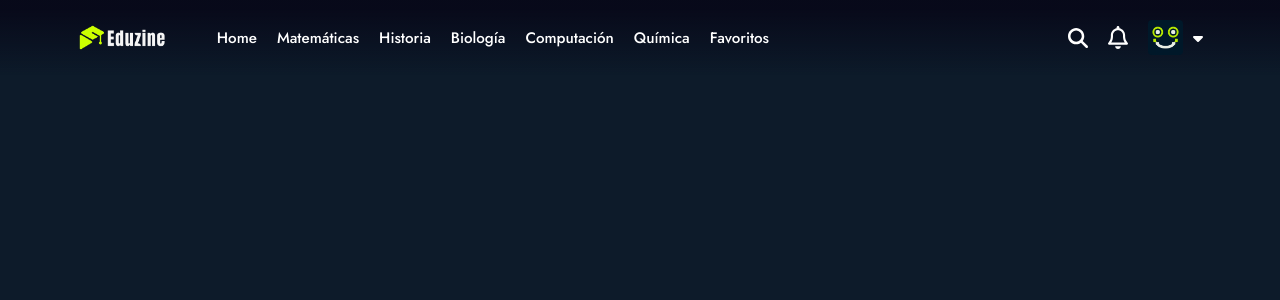
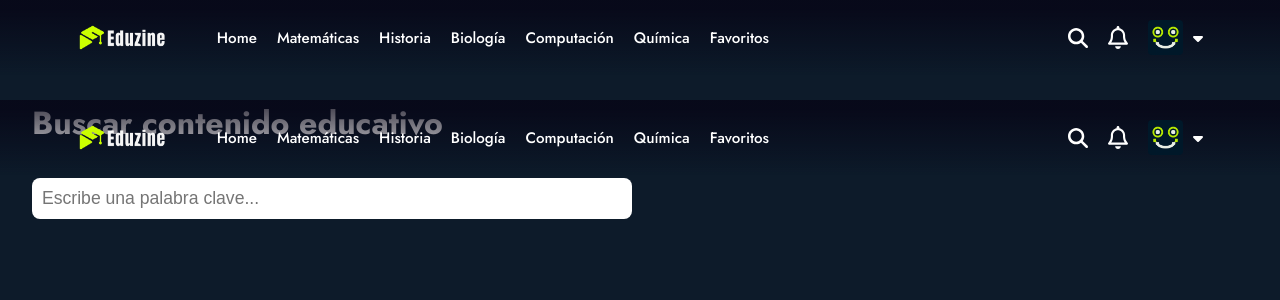
Before and after one commit to JosM0906/copiadeStreaming, a React (Vite) app: page /busqueda in a window 1280 px wide. Shown: the top 300 px of the page. Built offline with nearby package versions, Linux system fonts and the light colour scheme.

Commit message:
se agrego busqueda y cambiso en el app.jsx

```diff
--- a/src/App.jsx
+++ b/src/App.jsx
@@ -22,9 +22,11 @@ import VideoBiologia from './pages/Categorias/videobiologia';
 import Computacion from './pages/Categorias/Computacion';
 import VideoComputacion from './pages/Categorias/videocomputacion';
 
+// FAVORITOS
 import Favoritos from './pages/Favoritos/Favoritos';
 
-
+// BUSQUEDA
+import Busqueda from './pages/Busqueda/Busqueda';
 
 const AppWrapper = () => {
   const location = useLocation();
@@ -56,6 +58,9 @@ const AppWrapper = () => {
 
         {/* Ruta de favoritos */}
         <Route path="/favoritos" element={<Favoritos />} />
+
+        {/* Ruta de búsqueda */}
+        <Route path="/busqueda" element={<Busqueda />} />
       </Routes>
     </>
   );
--- a/src/components/Navbar/Navbar.css
+++ b/src/components/Navbar/Navbar.css
@@ -163,3 +163,15 @@
     display: flex;
   }
 }
+
+/*busqueda*/
+.buscador-input {
+  padding: 6px 10px;
+  border-radius: 4px;
+  border: none;
+  outline: none;
+  font-size: 14px;
+  background-color: white;
+  color: black;
+  margin-left: 10px;
+}
--- a/src/components/Navbar/Navbar.jsx
+++ b/src/components/Navbar/Navbar.jsx
@@ -1,44 +1,32 @@
-// Importa React y el hook useState para manejar estados
 import React, { useState } from 'react';
-
-// Importa el componente Link para navegación entre rutas
 import { Link } from 'react-router-dom';
-
-// Importa los estilos del navbar
 import './Navbar.css';
 
-// Importa los recursos visuales (imágenes y íconos)
 import logo from '../../assets/logo.png';
 import search_icon from '../../assets/search_icon.svg';
 import bell_icon from '../../assets/bell_icon.svg';
 import profile_img from '../../assets/profile_img.png';
 import caret_icon from '../../assets/caret_icon.svg';
 
-// Componente funcional del Navbar
 const Navbar = () => {
-  // Estado que controla si el menú desplegable está visible (modo móvil)
   const [showMenu, setShowMenu] = useState(false);
+  const [mostrarBuscador, setMostrarBuscador] = useState(false);
+  const [terminoBusqueda, setTerminoBusqueda] = useState('');
 
-  // Función que alterna la visibilidad del menú móvil
   const toggleMenu = () => {
     setShowMenu(!showMenu);
   };
 
+  const toggleBuscador = () => {
+    setMostrarBuscador(!mostrarBuscador);
+  };
+
   return (
-    // Contenedor principal del navbar
     <div className='navbar'>
-
-      {/* Sección izquierda del navbar */}
+      {/* Sección izquierda */}
       <div className="navbar-left">
-        {/* Logo de la plataforma */}
         <img src={logo} alt="logo" />
-
-        {/* Botón visible solo en pantallas pequeñas para mostrar el menú */}
-        <button className="menu-toggle" onClick={toggleMenu}>
-          Explorar
-        </button>
-
-        {/* Menú de navegación para pantallas grandes */}
+        <button className="menu-toggle" onClick={toggleMenu}>Explorar</button>
         <ul>
           <li><Link to="/home">Home</Link></li>
           <li><Link to="/matematicas">Matemáticas</Link></li>
@@ -48,8 +36,6 @@ const Navbar = () => {
           <li><Link to="/quimica">Química</Link></li>
           <li><Link to="/favoritos">Favoritos</Link></li>
         </ul>
-
-        {/* Menú desplegable para pantallas pequeñas (responsive) */}
         <div className={`menu-dropdown ${showMenu ? 'show' : ''}`}>
           <Link to="/home">Home</Link>
           <Link to="/matematicas">Matemáticas</Link>
@@ -61,18 +47,33 @@ const Navbar = () => {
         </div>
       </div>
 
-      {/* Sección derecha del navbar */}
+      {/* Sección derecha */}
       <div className="navbar-right">
-        {/* Íconos de búsqueda y notificaciones */}
-        <img src={search_icon} alt="" className='icons' />
-        <img src={bell_icon} alt="" className='icons' />
+        {/* LUPA */}
+        <img
+          src={search_icon}
+          alt="Buscar"
+          className='icons'
+          onClick={toggleBuscador}
+          style={{ cursor: 'pointer' }}
+        />
 
-        {/* Perfil de usuario con menú desplegable */}
+        {/* Input de búsqueda (visible solo si mostrarBuscador es true) */}
+        {mostrarBuscador && (
+          <input
+            type="text"
+            className="buscador-input"
+            placeholder="Buscar..."
+            value={terminoBusqueda}
+            onChange={(e) => setTerminoBusqueda(e.target.value)}
+          />
+        )}
+
+        <img src={bell_icon} alt="Notificaciones" className='icons' />
+
         <div className='navbar-profile'>
-          <img src={profile_img} alt="" className='profile' />
-          <img src={caret_icon} alt="" />
-
-          {/* Menú desplegable del perfil (por ejemplo, cerrar sesión) */}
+          <img src={profile_img} alt="Perfil" className='profile' />
+          <img src={caret_icon} alt="Menú" />
           <div className='dropdown'>
             <p>Sign out</p>
           </div>
@@ -82,5 +83,4 @@ const Navbar = () => {
   );
 };
 
-// Exporta el componente para que pueda usarse en otras partes de la aplicación
 export default Navbar;
--- /dev/null
+++ b/src/pages/Busqueda/Busqueda.jsx
@@ -0,0 +1,75 @@
+import React, { useState, useEffect } from 'react';
+import Navbar from '../../components/Navbar/Navbar';
+import CarruselCategoriaQ from '../../components/TitleCards/carruselCategoriaQ';
+import VideoModal from '../Modal/VideoModal';
+import { todosLosVideos } from './todosLosVideos';
+
+// 👉 Función para eliminar tildes y hacer minúscula
+const normalizar = (texto) =>
+  texto.normalize('NFD').replace(/[\u0300-\u036f]/g, '').toLowerCase();
+
+const Busqueda = () => {
+  const [query, setQuery] = useState('');
+  const [resultados, setResultados] = useState([]);
+  const [videoSeleccionado, setVideoSeleccionado] = useState(null);
+
+  const handleChange = (e) => setQuery(e.target.value);
+  const handleAbrirModal = (video) => setVideoSeleccionado(video);
+  const handleCerrarModal = () => setVideoSeleccionado(null);
+
+  useEffect(() => {
+    if (query.trim()) {
+      const normalizadoQuery = normalizar(query);
+      const filtrados = todosLosVideos.filter((video) =>
+        normalizar(video.titulo).includes(normalizadoQuery) ||
+        normalizar(video.descripcion).includes(normalizadoQuery) ||
+        normalizar(video.categoria).includes(normalizadoQuery)
+      );
+      setResultados(filtrados);
+    } else {
+      setResultados([]);
+    }
+  }, [query]);
+
+  return (
+    <div className="categoria-page" style={{ paddingTop: '100px' }}>
+      <Navbar />
+      <h1 style={{ color: 'white', marginLeft: '2rem' }}>Buscar contenido educativo</h1>
+
+      <div style={{ margin: '2rem' }}>
+        <input
+          type="text"
+          placeholder="Escribe una palabra clave..."
+          value={query}
+          onChange={handleChange}
+          style={{
+            padding: '10px',
+            width: '100%',
+            maxWidth: '600px',
+            fontSize: '1.1rem',
+            borderRadius: '8px',
+            border: 'none'
+          }}
+        />
+      </div>
+
+      {resultados.length > 0 ? (
+        <CarruselCategoriaQ
+          titulo={`Resultados para: "${query}"`}
+          items={resultados}
+          onVideoClick={handleAbrirModal}
+        />
+      ) : (
+        query && (
+          <p style={{ color: 'white', marginLeft: '2rem' }}>
+            No se encontraron resultados.
+          </p>
+        )
+      )}
+
+      <VideoModal video={videoSeleccionado} onClose={handleCerrarModal} />
+    </div>
+  );
+};
+
+export default Busqueda;
--- /dev/null
+++ b/src/pages/Busqueda/todosLosVideos.jsx
@@ -0,0 +1,160 @@
+// todosLosVideos.jsx
+
+export const todosLosVideos = [
+  // ==========================
+  // MATEMÁTICAS
+  // ==========================
+  {
+    titulo: 'Una mente brillante',
+    youtubeId: 'h_B16qD89aM',
+    progreso: 30,
+    descripcion: 'John Nash revoluciona la teoría de juegos.',
+    categoria: 'Matemáticas',
+  },
+  {
+    titulo: 'El hombre que conocía el infinito',
+    youtubeId: 'Q3bTBAlIZDs',
+    progreso: 72,
+    descripcion: 'Historia de Ramanujan, genio indio autodidacta.',
+    categoria: 'Matemáticas',
+  },
+
+  // ==========================
+  // COMPUTACIÓN
+  // ==========================
+  {
+    titulo: 'CURSO DE COMPUTACIÓN BÁSICA',
+    youtubeId: 's_Az3Azecuc',
+    progreso: 45,
+    descripcion: 'Curso para principiantes.',
+    categoria: 'Computación',
+  },
+  {
+    titulo: 'Informática | HARDWARE y SOFTWARE',
+    youtubeId: 'gVaE2F0jOJs',
+    progreso: 72,
+    descripcion: 'Conceptos clave: hardware y software.',
+    categoria: 'Computación',
+  },
+  {
+    titulo: 'El teclado: Partes, Funciones y Formas de Interactuar con el Computador',
+    youtubeId: 'e1YPNz1ePhQ',
+    progreso: 72,
+    descripcion: 'Conoce todos los tipos de teclados y cómo usarlos.',
+    categoria: 'Computación',
+  },
+
+  // ==========================
+  // BIOLOGÍA
+  // ==========================
+  {
+    titulo: 'El cuerpo humano',
+    youtubeId: 'pLFROEHkC2o',
+    progreso: 80,
+    descripcion: 'Regeneración celular en el cuerpo humano.',
+    categoria: 'Biología',
+  },
+  {
+    titulo: 'Padres de la Biología',
+    youtubeId: 'ZHpwWi-eDmI',
+    progreso: 80,
+    descripcion: 'Grandes biólogos y su legado.',
+    categoria: 'Biología',
+  },
+  {
+    titulo: 'El maravilloso mundo de los hongos',
+    youtubeId: 'qzDb526q8-A',
+    progreso: 90,
+    descripcion: 'DW Documental sobre hongos.',
+    categoria: 'Biología',
+  },
+
+  // ==========================
+  // QUÍMICA
+  // ==========================
+  {
+    titulo: 'Reacciones en casa',
+    youtubeId: 'gyXfzgpM0A4',
+    progreso: 45,
+    descripcion: 'Burbujeo y química casera.',
+    categoria: 'Química',
+  },
+  {
+    titulo: 'Velocidades de reacción',
+    youtubeId: 'ExH_YRfYToI',
+    progreso: 72,
+    descripcion: 'Descubre la velocidad de una reacción química.',
+    categoria: 'Química',
+  },
+
+  // ==========================
+  // HISTORIA / CURIOSIDADES
+  // ==========================
+  {
+    titulo: '23 increíbles curiosidades del mundo',
+    youtubeId: '_lrNQoKZncs',
+    progreso: 80,
+    descripcion: 'Cultura, historia y ciencia sorprendente.',
+    categoria: 'Historia',
+  },
+  {
+    titulo: 'Illuminati',
+    youtubeId: 'bQtbz6SPq_s',
+    progreso: 90,
+    descripcion: 'La sociedad secreta más enigmática del mundo.',
+    categoria: 'Historia',
+  },
+  {
+    titulo: '1 hora de historia y curiosidades',
+    youtubeId: 'Lk8w3SPeCPg',
+    progreso: 90,
+    descripcion: 'Recorrido por hechos, mitos y maravillas.',
+    categoria: 'Historia',
+  },
+
+  // ==========================
+  // CINE Y CULTURA POP
+  // ==========================
+  {
+    titulo: 'Figuras ocultas',
+    youtubeId: 'E4j_LpKzcZQ',
+    progreso: 72,
+    descripcion: 'Matemáticas afroamericanas en la NASA.',
+    categoria: 'Matemáticas',
+  },
+  {
+    titulo: 'La teoría del todo',
+    youtubeId: 'iO6h9XFzPGU',
+    progreso: 72,
+    descripcion: 'Stephen Hawking y su búsqueda por una fórmula del universo.',
+    categoria: 'Matemáticas',
+  },
+  {
+    titulo: 'Moneyball',
+    youtubeId: 'PwfrGbvxuzM',
+    progreso: 72,
+    descripcion: 'Beisbol y estadística aplicada.',
+    categoria: 'Matemáticas',
+  },
+  {
+    titulo: 'Cube (1997)',
+    youtubeId: 'rZgXB2A9qnI',
+    progreso: 72,
+    descripcion: 'Escape matemático de un cubo mortal.',
+    categoria: 'Matemáticas',
+  },
+  {
+    titulo: '21: Blackjack',
+    youtubeId: 'Z-I3XvabNvM',
+    progreso: 72,
+    descripcion: 'Estudiantes del MIT usan matemáticas para contar cartas.',
+    categoria: 'Matemáticas',
+  },
+  {
+    titulo: 'The Imitation Game',
+    youtubeId: 'Tr4DmyjDXes',
+    progreso: 72,
+    descripcion: 'Alan Turing descifra códigos nazis.',
+    categoria: 'Computación',
+  },
+];
```
